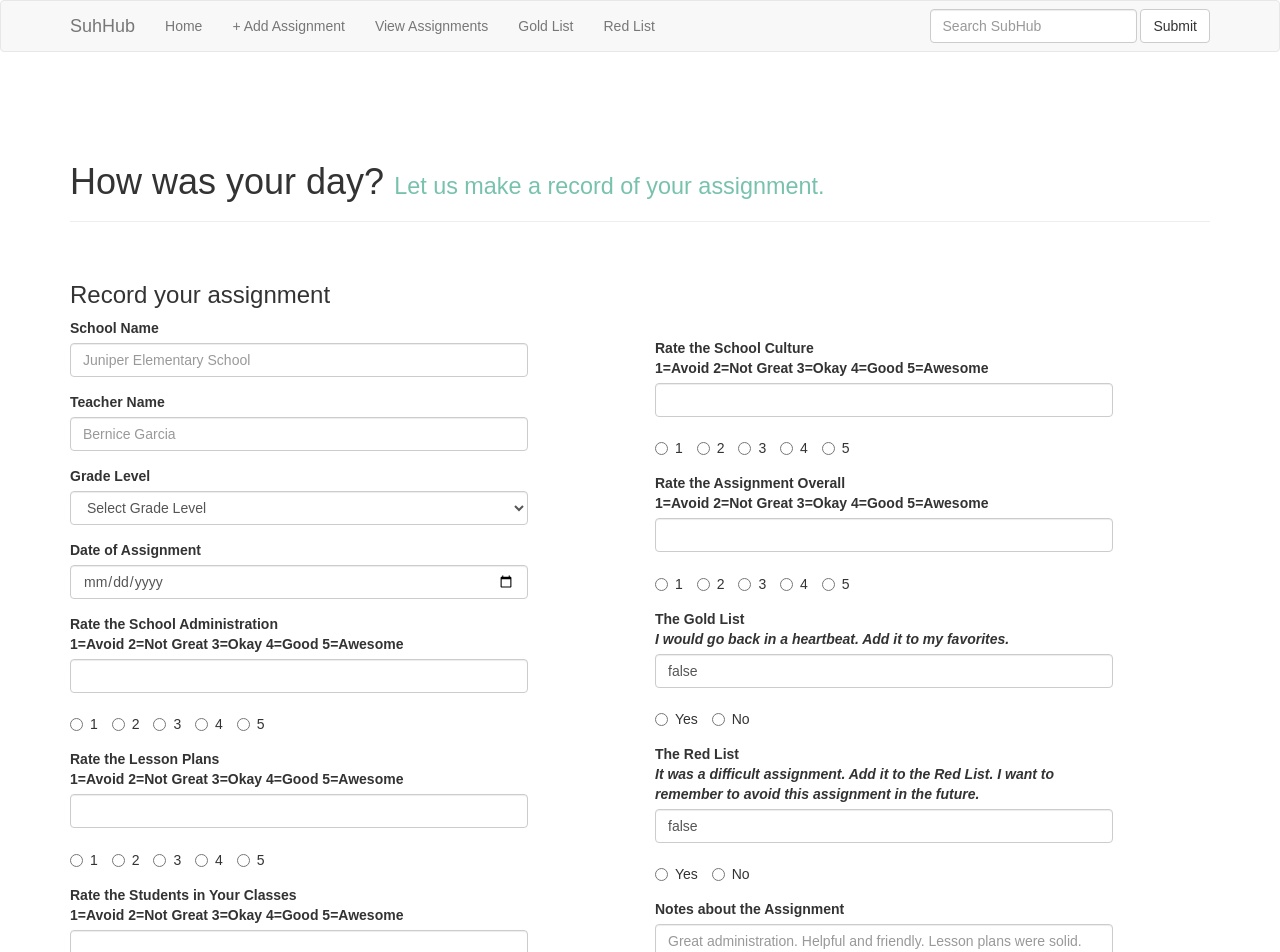
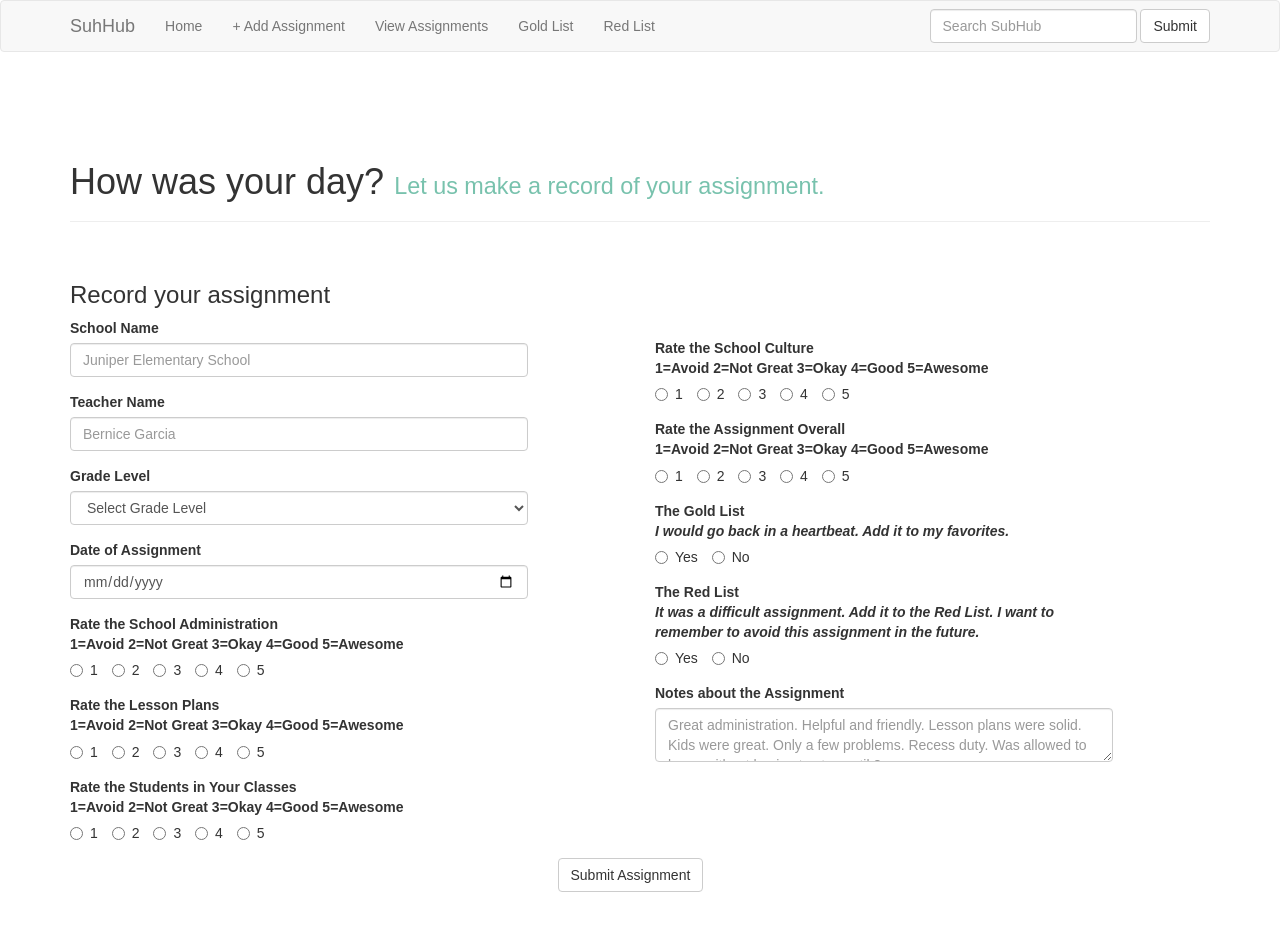
Before and after one commit to okayohyeah/subhub-web, a React (Create React App) app in the folder subhub-web-frontend/: page /addassignment in a window 1280 px wide. Shown: the top 952 px of the page. After the commit the page ends 892 px from the top, so only its background shows below. Built offline with nearby package versions, Linux system fonts and the light colour scheme.

Commit message:
fixed: formatting of radio buttons and added state

```diff
--- a/subhub-web-frontend/src/pages/AddAssignment.js
+++ b/subhub-web-frontend/src/pages/AddAssignment.js
@@ -92,23 +92,30 @@ class AddAssignment extends Component {
               <FormGroup>
                 <ControlLabel id='adminRate'>Rate the School Administration
                 <br/>1=Avoid 2=Not Great 3=Okay 4=Good 5=Awesome<br/>
-                </ControlLabel>
-                <FormControl type='integer' name='adminRate'
+                </ControlLabel><br/>
+                  <Radio name='adminRate' type='integer' value='1' inline
                     onChange={this.handleChange.bind(this)}
-                  value={this.state.form.adminRate} />
-                  <br/><Radio name='radioGroup' type='integer' value='1' inline>
+                    defaultChecked={this.state.form.adminRate==='1'}>
                     1
                   </Radio>{' '}
-                  <Radio name='radioGroup' type='integer' value='2'inline>
+                  <Radio name='adminRate' type='integer' value='2' inline
+                    onChange={this.handleChange.bind(this)}
+                    defaultChecked={this.state.form.adminRate==='2'}>
                     2
                   </Radio>{' '}
-                  <Radio name='radioGroup' type='integer' value='3'inline>
+                  <Radio name='adminRate' type='integer' value='3' inline
+                    onChange={this.handleChange.bind(this)}
+                    defaultChecked={this.state.form.adminRate==='3'}>
                     3
                   </Radio>{' '}
-                  <Radio name='radioGroup' type='integer' value='4'inline>
+                  <Radio name='adminRate' type='integer' value='4' inline
+                    onChange={this.handleChange.bind(this)}
+                    defaultChecked={this.state.form.adminRate==='4'}>
                     4
                   </Radio>{' '}
-                  <Radio name='radioGroup' type='integer' value='5'inline>
+                  <Radio name='adminRate' type='integer' value='5' inline
+                    onChange={this.handleChange.bind(this)}
+                    defaultChecked={this.state.form.adminRate==='5'}>
                     5
                   </Radio>
               </FormGroup>
@@ -116,23 +123,30 @@ class AddAssignment extends Component {
               <FormGroup>
                 <ControlLabel id='lessonPlansRate'>Rate the Lesson Plans
                 <br/>1=Avoid 2=Not Great 3=Okay 4=Good 5=Awesome<br/>
-                </ControlLabel>
-                <FormControl type='integer' name='lessonPlansRate'
+                </ControlLabel><br/>
+                  <Radio name='lessonPlansRate' type='integer' value='1' inline
                     onChange={this.handleChange.bind(this)}
-                  value={this.state.form.lessonPlansRate} />
-                  <br/><Radio name='radioGroup' type='integer' value='1' inline>
+                    defaultChecked={this.state.form.lessonPlansRate==='1'}>
                     1
                   </Radio>{' '}
-                  <Radio name='radioGroup' type='integer' value='2'inline>
+                  <Radio name='lessonPlansRate' type='integer' value='2' inline
+                    onChange={this.handleChange.bind(this)}
+                    defaultChecked={this.state.form.lessonPlansRate==='2'}>
                     2
                   </Radio>{' '}
-                  <Radio name='radioGroup' type='integer' value='3'inline>
+                  <Radio name='lessonPlansRate' type='integer' value='3' inline
+                    onChange={this.handleChange.bind(this)}
+                    defaultChecked={this.state.form.lessonPlansRate==='3'}>
                     3
                   </Radio>{' '}
-                  <Radio name='radioGroup' type='integer' value='4'inline>
+                  <Radio name='lessonPlansRate' type='integer' value='4' inline
+                    onChange={this.handleChange.bind(this)}
+                    defaultChecked={this.state.form.lessonPlansRate==='4'}>
                     4
                   </Radio>{' '}
-                  <Radio name='radioGroup' type='integer' value='5'inline>
+                  <Radio name='lessonPlansRate' type='integer' value='5' inline
+                    onChange={this.handleChange.bind(this)}
+                    defaultChecked={this.state.form.lessonPlansRate==='5'}>
                     5
                   </Radio>
               </FormGroup>
@@ -140,27 +154,35 @@ class AddAssignment extends Component {
               <FormGroup>
                 <ControlLabel id='studentsRate'>Rate the Students in Your Classes
                 <br/>1=Avoid 2=Not Great 3=Okay 4=Good 5=Awesome<br/>
-                </ControlLabel>
-                <FormControl type='integer' name='studentsRate'
+                </ControlLabel><br/>
+                  <Radio name='studentsRate' type='integer' value='1' inline
                     onChange={this.handleChange.bind(this)}
-                  value={this.state.form.studentsRate} />
-                  <br/><Radio name='radioGroup' type='integer' value='1' inline>
+                    defaultChecked={this.state.form.studentsRate==='1'}>
                     1
                   </Radio>{' '}
-                  <Radio name='radioGroup' type='integer' value='2'inline>
+                  <Radio name='studentsRate' type='integer' value='2' inline
+                    onChange={this.handleChange.bind(this)}
+                    defaultChecked={this.state.form.studentsRate==='2'}>
                     2
                   </Radio>{' '}
-                  <Radio name='radioGroup' type='integer' value='3'inline>
+                  <Radio name='studentsRate' type='integer' value='3' inline
+                    onChange={this.handleChange.bind(this)}
+                    defaultChecked={this.state.form.studentsRate==='3'}>
                     3
                   </Radio>{' '}
-                  <Radio name='radioGroup' type='integer' value='4'inline>
+                  <Radio name='studentsRate' type='integer' value='4' inline
+                    onChange={this.handleChange.bind(this)}
+                    defaultChecked={this.state.form.studentsRate==='4'}>
                     4
                   </Radio>{' '}
-                  <Radio name='radioGroup' type='integer' value='5'inline>
+                  <Radio name='studentsRate' type='integer' value='5' inline
+                    onChange={this.handleChange.bind(this)}
+                    defaultChecked={this.state.form.studentsRate==='5'}>
                     5
                   </Radio>
               </FormGroup>
             </Col>
+
             <Col xs={1} md={1}>
             </Col>
 
@@ -169,23 +191,30 @@ class AddAssignment extends Component {
               <FormGroup>
                 <ControlLabel id='schoolCultureRate'>Rate the School Culture
                 <br/>1=Avoid 2=Not Great 3=Okay 4=Good 5=Awesome<br/>
-                </ControlLabel>
-                <FormControl type='integer' name='schoolCultureRate'
+                </ControlLabel><br/>
+                  <Radio name='schoolCultureRate' type='integer' value='1' inline
                     onChange={this.handleChange.bind(this)}
-                  value={this.state.form.schoolCultureRate} />
-                  <br/><Radio name='radioGroup' type='integer' value='1' inline>
+                    defaultChecked={this.state.form.schoolCultureRate==='1'}>
                     1
                   </Radio>{' '}
-                  <Radio name='radioGroup' type='integer' value='2'inline>
+                  <Radio name='schoolCultureRate' type='integer' value='2' inline
+                    onChange={this.handleChange.bind(this)}
+                    defaultChecked={this.state.form.schoolCultureRate==='2'}>
                     2
                   </Radio>{' '}
-                  <Radio name='radioGroup' type='integer' value='3'inline>
+                  <Radio name='schoolCultureRate' type='integer' value='3' inline
+                    onChange={this.handleChange.bind(this)}
+                    defaultChecked={this.state.form.schoolCultureRate==='3'}>
                     3
                   </Radio>{' '}
-                  <Radio name='radioGroup' type='integer' value='4'inline>
+                  <Radio name='schoolCultureRate' type='integer' value='4' inline
+                    onChange={this.handleChange.bind(this)}
+                    defaultChecked={this.state.form.schoolCultureRate==='4'}>
                     4
                   </Radio>{' '}
-                  <Radio name='radioGroup' type='integer' value='5'inline>
+                  <Radio name='schoolCultureRate' type='integer' value='5' inline
+                    onChange={this.handleChange.bind(this)}
+                    defaultChecked={this.state.form.schoolCultureRate==='5'}>
                     5
                   </Radio>
               </FormGroup>
@@ -193,23 +222,30 @@ class AddAssignment extends Component {
               <FormGroup>
                 <ControlLabel id='overallRate'>Rate the Assignment Overall
                 <br/>1=Avoid 2=Not Great 3=Okay 4=Good 5=Awesome<br/>
-                  </ControlLabel>
-                  <FormControl type='integer' name='overallRate'
+                </ControlLabel><br/>
+                  <Radio name='overallRate' type='integer' value='1' inline
                     onChange={this.handleChange.bind(this)}
-                  value={this.state.form.overallRate} />
-                    <br/><Radio name='radioGroup' type='integer' value='1' inline>
+                    defaultChecked={this.state.form.overallRate==='1'}>
                     1
                   </Radio>{' '}
-                    <Radio name='radioGroup' type='integer' value='2'inline>
+                  <Radio name='overallRate' type='integer' value='2' inline
+                    onChange={this.handleChange.bind(this)}
+                    defaultChecked={this.state.form.overallRate==='2'}>
                     2
                   </Radio>{' '}
-                    <Radio name='radioGroup' type='integer' value='3'inline>
+                  <Radio name='overallRate' type='integer' value='3' inline
+                    onChange={this.handleChange.bind(this)}
+                    defaultChecked={this.state.form.overallRate==='3'}>
                     3
                   </Radio>{' '}
-                    <Radio name='radioGroup' type='integer' value='4'inline>
+                  <Radio name='overallRate' type='integer' value='4' inline
+                    onChange={this.handleChange.bind(this)}
+                    defaultChecked={this.state.form.overallRate==='4'}>
                     4
                   </Radio>{' '}
-                    <Radio name='radioGroup' type='integer' value='5'inline>
+                  <Radio name='overallRate' type='integer' value='5' inline
+                    onChange={this.handleChange.bind(this)}
+                    defaultChecked={this.state.form.overallRate==='5'}>
                     5
                   </Radio>
               </FormGroup>
@@ -217,14 +253,15 @@ class AddAssignment extends Component {
               <FormGroup>
                 <ControlLabel id='goldList'>The Gold List
                 <br/><i>I would go back in a heartbeat. Add it to my favorites.</i>
-                </ControlLabel>
-                <FormControl type='boolean' name='goldList'
+                </ControlLabel><br/>
+                  <Radio name='goldList' type='boolean' value='true' inline
                     onChange={this.handleChange.bind(this)}
-                  value={this.state.form.goldList} />
-                  <br/><Radio name='radioGroup' type='boolean' value='true' inline>
+                    defaultChecked={this.state.form.goldList==='true'}>
                     Yes
                   </Radio>{' '}
-                  <Radio name='radioGroup' type='boolean' value='false' inline>
+                  <Radio name='goldList' type='boolean' value='false' inline
+                    onChange={this.handleChange.bind(this)}
+                    defaultChecked={this.state.form.goldList==='false'}>
                     No
                   </Radio>
               </FormGroup>
@@ -232,14 +269,15 @@ class AddAssignment extends Component {
               <FormGroup>
                 <ControlLabel id='redList'>The Red List
                 <br/><i>It was a difficult assignment. Add it to the Red List. I want to remember to avoid this assignment in the future.</i>
-                </ControlLabel>
-                <FormControl type='boolean' name='redList'
+                </ControlLabel><br/>
+                  <Radio name='redList' type='boolean' value='true' inline
                   onChange={this.handleChange.bind(this)}
-                  value={this.state.form.redList} />
-                  <br/><Radio name='radioGroup' type='boolean' value='true' inline>
+                  defaultChecked={this.state.form.redList==='true'}>
                     Yes
                   </Radio>{' '}
-                  <Radio name='radioGroup' type='boolean' value='false' inline>
+                  <Radio name='redList' type='boolean' value='false' inline
+                  onChange={this.handleChange.bind(this)}
+                  defaultChecked={this.state.form.redList==='false'}>
                     No
                   </Radio>
               </FormGroup>
```
Lines whose indentation alone changed are shown as unchanged.
